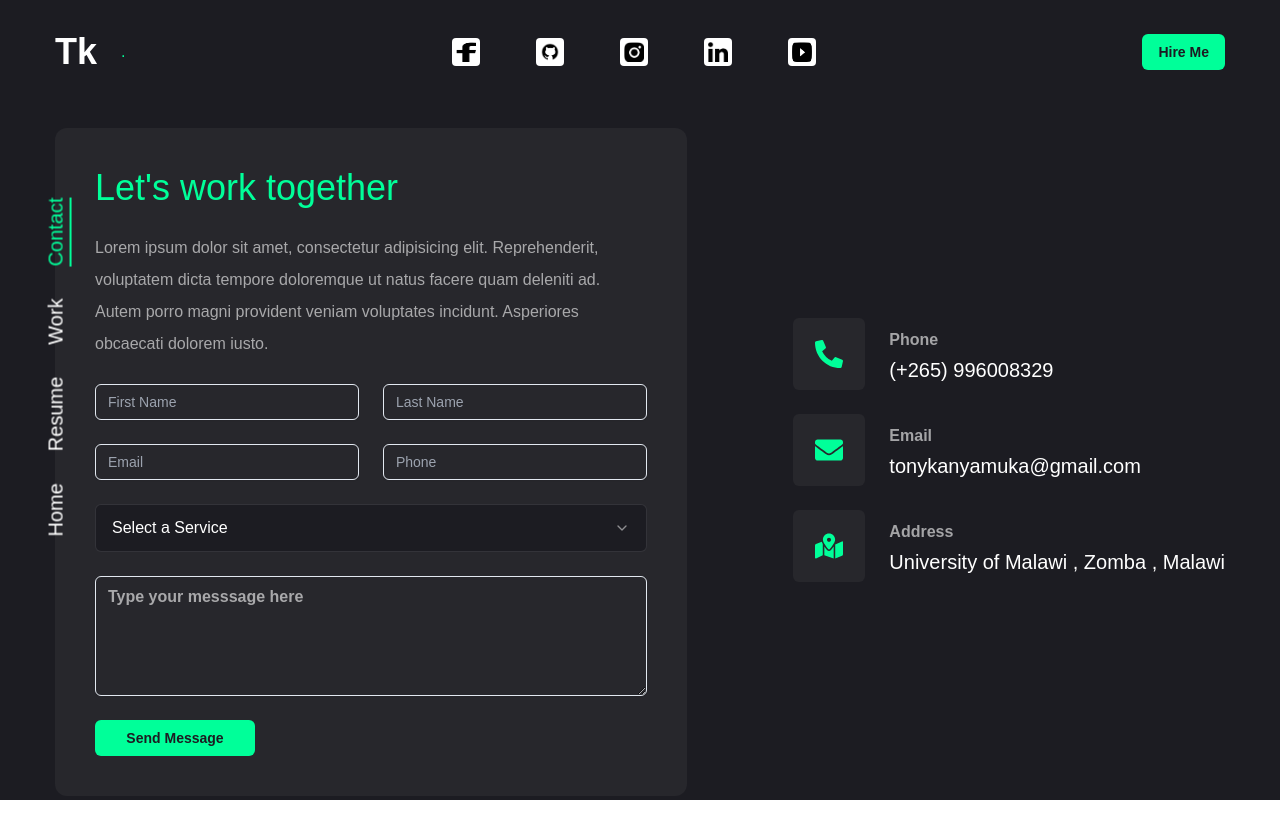
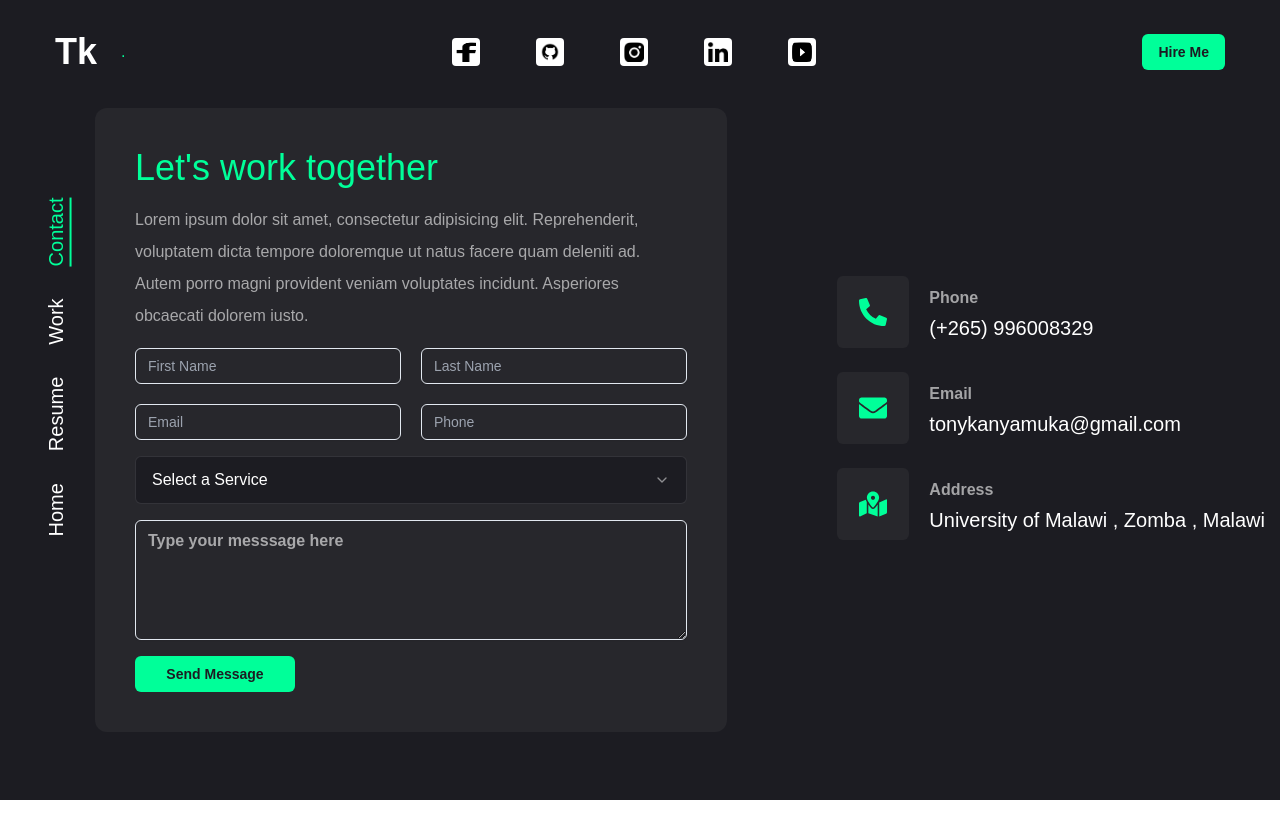
Before and after one commit to Tony-kan/portfolio_v3, a Next.js app: page /contact in a window 1280 px wide. Built offline with nearby package versions, Linux system fonts and the light colour scheme.

Commit message:
Responsiveness fix : fixed responsiveness issues from work,resume & contacts page

```diff
--- a/app/contact/page.tsx
+++ b/app/contact/page.tsx
@@ -44,13 +44,13 @@ function Contact() {
         opacity: 1,
         transition: { delay: 2.4, duration: 0.4, ease: "easeIn" },
       }}
-      className="py-6 text-white"
+      className="py-1 lg:ml-20  text-white"
     >
       <div className="container mx-auto">
-        <div className="flex flex-col xl:flex-row gap-[30px]">
+        <div className="flex flex-col xl:flex-row gap-[20px]">
           {/* form  */}
           <div className="xl:w-[54%] order-2 xl:order-none">
-            <form className="flex flex-col gap-6 p-10 bg-[#27272c] rounded-xl">
+            <form className="flex flex-col gap-4 p-10 bg-[#27272c] rounded-xl">
               <h3 className="text-4xl text-accent">Let&apos;s work together</h3>
 
               <p className="text-white/60">
@@ -60,7 +60,7 @@ function Contact() {
                 voluptates incidunt. Asperiores obcaecati dolorem iusto.
               </p>
               {/* input  */}
-              <div className="grid grid-cols-1 md:grid-cols-2 gap-6">
+              <div className="grid grid-cols-1 md:grid-cols-2 gap-5">
                 <Input type="firstname" placeholder="First Name" />
                 <Input type="lastname" placeholder="Last Name" />
                 <Input type="email" placeholder="Email" />
@@ -98,7 +98,7 @@ function Contact() {
             <ul>
               {info.map((item, index) => {
                 return (
-                  <li key={index} className="flex gap-6 items-center mb-6">
+                  <li key={index} className="flex gap-5 items-center mb-6">
                     <div className="w-[52px] h-[52px] xl:w-[72px] xl:h-[72px] rounded-md bg-[#27272c] text-accent flex items-center justify-center">
                       <div className="text-[28px]"> {item.icon}</div>
                     </div>
--- a/app/resume/page.tsx
+++ b/app/resume/page.tsx
@@ -22,7 +22,7 @@ import {
 import { SiTailwindcss, SiNextdotjs } from "react-icons/si";
 
 // skills data
- const skills = {
+const skills = {
   title: "my skills",
   description: `Lorem ipsum dolor sit amet, consectetur adipiscing elit.
            Cras et ante lectus. In hac habitasse platea dictumst. Donec id fringilla justo. Nam nec feugiat mi.`,
@@ -70,7 +70,7 @@ function Resume() {
         opacity: 1,
         transition: { delay: 2.4, duration: 0.4, ease: "easeIn" },
       }}
-      className="min-h-[80vh] flex items-center justify-center py-12 xl:py-0"
+      className="min-h-[80vh] lg:ml-16 flex items-center justify-center py-12 xl:py-0"
     >
       <div className="container mx-auto">
         <Tabs
--- a/app/work/page.tsx
+++ b/app/work/page.tsx
@@ -75,7 +75,7 @@ function Work() {
         opacity: 1,
         transition: { delay: 2.4, duration: 0.4, ease: "easeIn" },
       }}
-      className="min-h-[80vh] lg:ml-14  flex flex-col justify-center py-5 xl:px-0"
+      className="min-h-[80vh] lg:ml-16  flex flex-col justify-center py-5 xl:px-0"
     >
       <div className="container mx-auto">
         <Tabs
```
